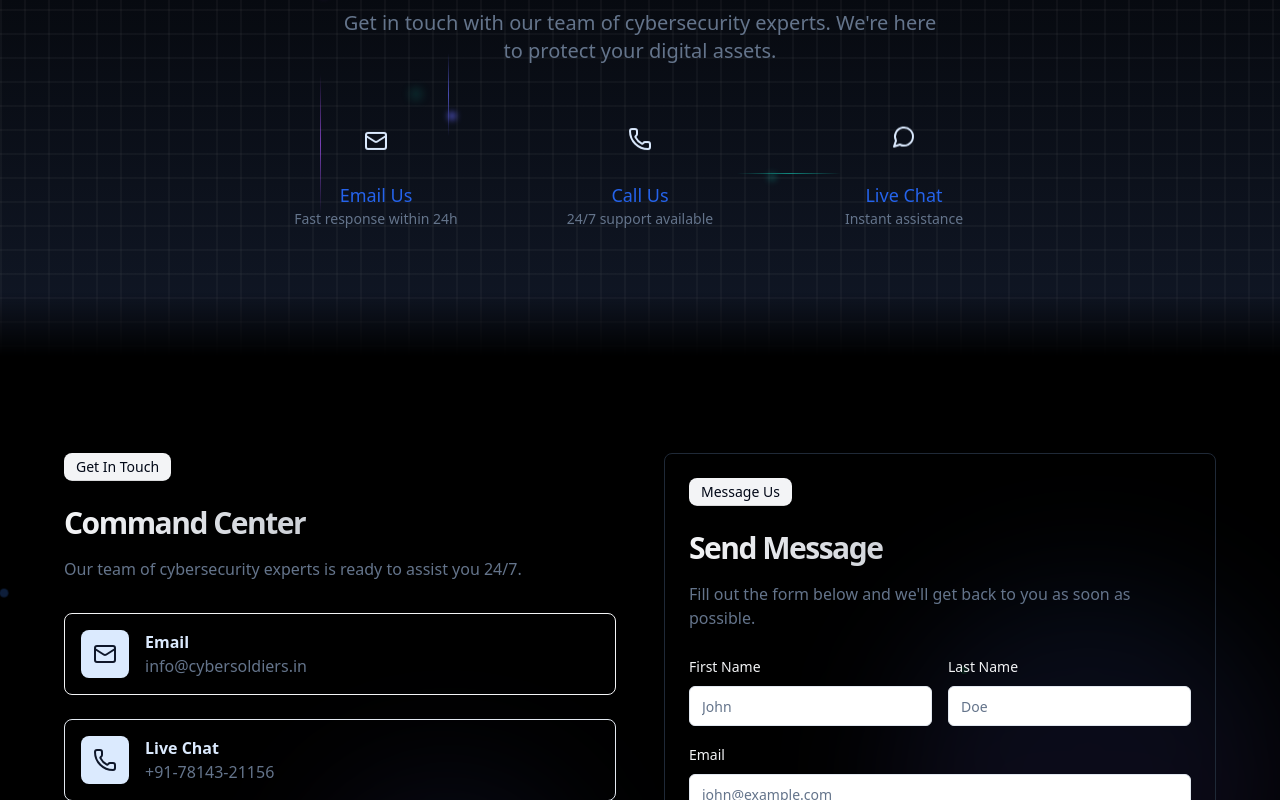
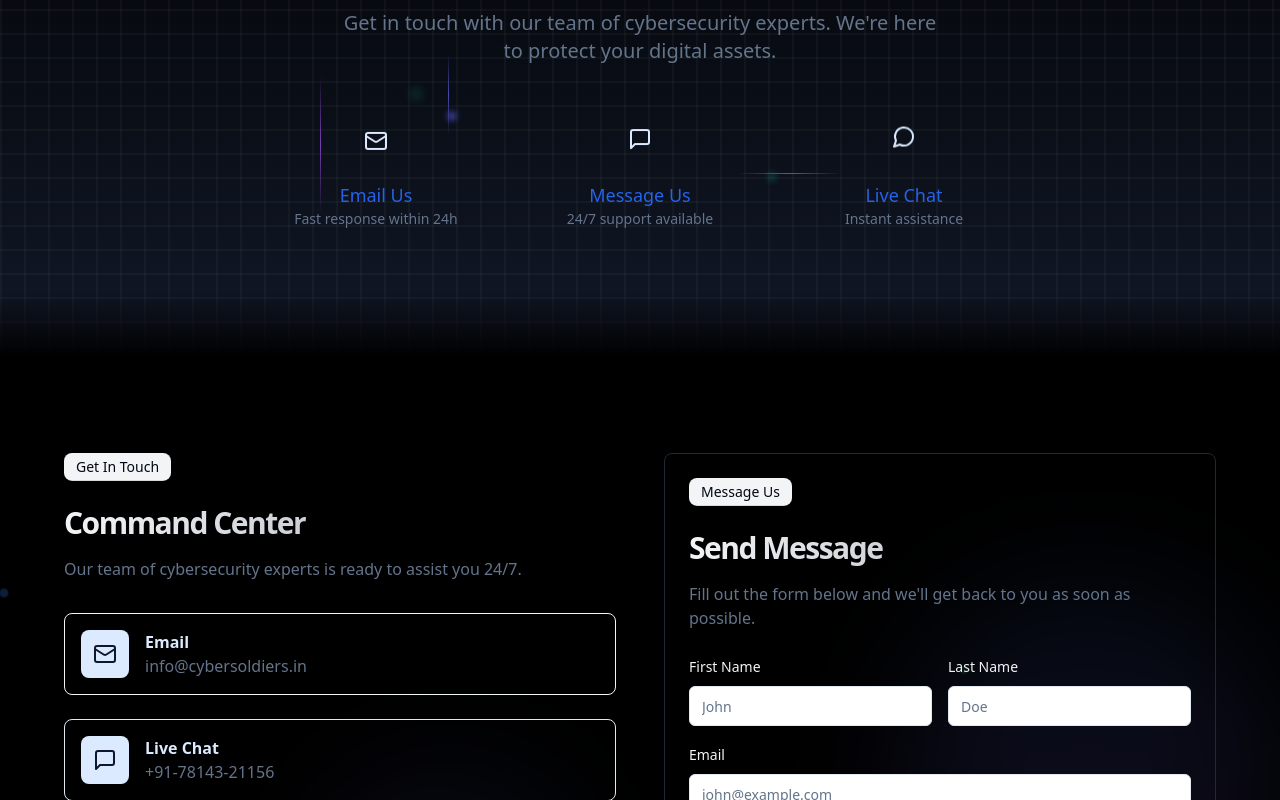
Before and after one commit to Devmangrani/Cyber-Soilders, a React (Vite) app: page /contact in a window 1280 px wide. Shown: the part 320-1120 px from the top of the page. Built offline with nearby package versions, Linux system fonts and the light colour scheme.

Commit message:
Change whatsapp logo

```diff
--- a/src/components/contact.jsx
+++ b/src/components/contact.jsx
@@ -2,7 +2,7 @@ import { useEffect, useRef, useState } from "react"
 import { motion } from "framer-motion"
 import { Button } from "@/components/ui/button"
 import { Input } from "@/components/ui/input"
-import { Shield, Mail, Phone, MapPin, Send, ArrowRight, MessageCircle, AlertCircle } from "lucide-react"
+import { Shield, Mail, MapPin, Send, ArrowRight, AlertCircle, MessageSquare, MessageCircle } from "lucide-react"
 
 export default function Contact() {
   // Refs for intersection observer animations
@@ -189,10 +189,10 @@ export default function Contact() {
               <div className="flex flex-col items-center group animate-fade-in relative overflow-hidden" style={{animationDelay: '200ms'}}>
                 <div className="absolute -inset-1 bg-gradient-to-r from-cyan-500/30 to-blue-500/30 rounded-lg blur opacity-0 group-hover:opacity-75 transition duration-700"></div>
                 <div className="p-4 rounded-full bg-white-900 text-blue-100 mb-3 animate-bounce-subtle group-hover:scale-110 transition-all duration-300 relative z-10" style={{animationDelay: '0.5s'}}>
-                  <Phone className="h-6 w-6" />
+                  <MessageSquare className="h-6 w-6" />
                 </div>
                 <div className="relative z-10">
-                  <div className="text-lg font-medium text-blue-600 group-hover:text-blue-500 transition-colors duration-300">Call Us</div>
+                  <div className="text-lg font-medium text-blue-600 group-hover:text-blue-500 transition-colors duration-300">Message Us</div>
                   <div className="text-sm text-muted-foreground">24/7 support available</div>
                 </div>
                 <div className="absolute bottom-0 left-0 w-full h-[1px] bg-gradient-to-r from-transparent via-cyan-500/50 to-transparent scale-x-0 group-hover:scale-x-100 transition-transform duration-700"></div>
@@ -264,7 +264,7 @@ export default function Contact() {
                 >
                   <div className="absolute -inset-1 bg-gradient-to-r from-cyan-500/30 to-blue-500/30 rounded-lg blur opacity-0 group-hover:opacity-75 transition duration-700"></div>
                   <div className="p-3 rounded-lg bg-blue-100 text-primary group-hover:bg-blue-600 group-hover:text-white group-hover:scale-110 transition-all duration-300 relative z-10">
-                    <Phone className="h-6 w-6" />
+                    <MessageSquare className="h-6 w-6" />
                   </div>
                   <div className="relative z-10">
                     <h3 className="font-semibold text-blue-100 group-hover:text-blue-600 transition-colors duration-300">Live Chat</h3>
```
